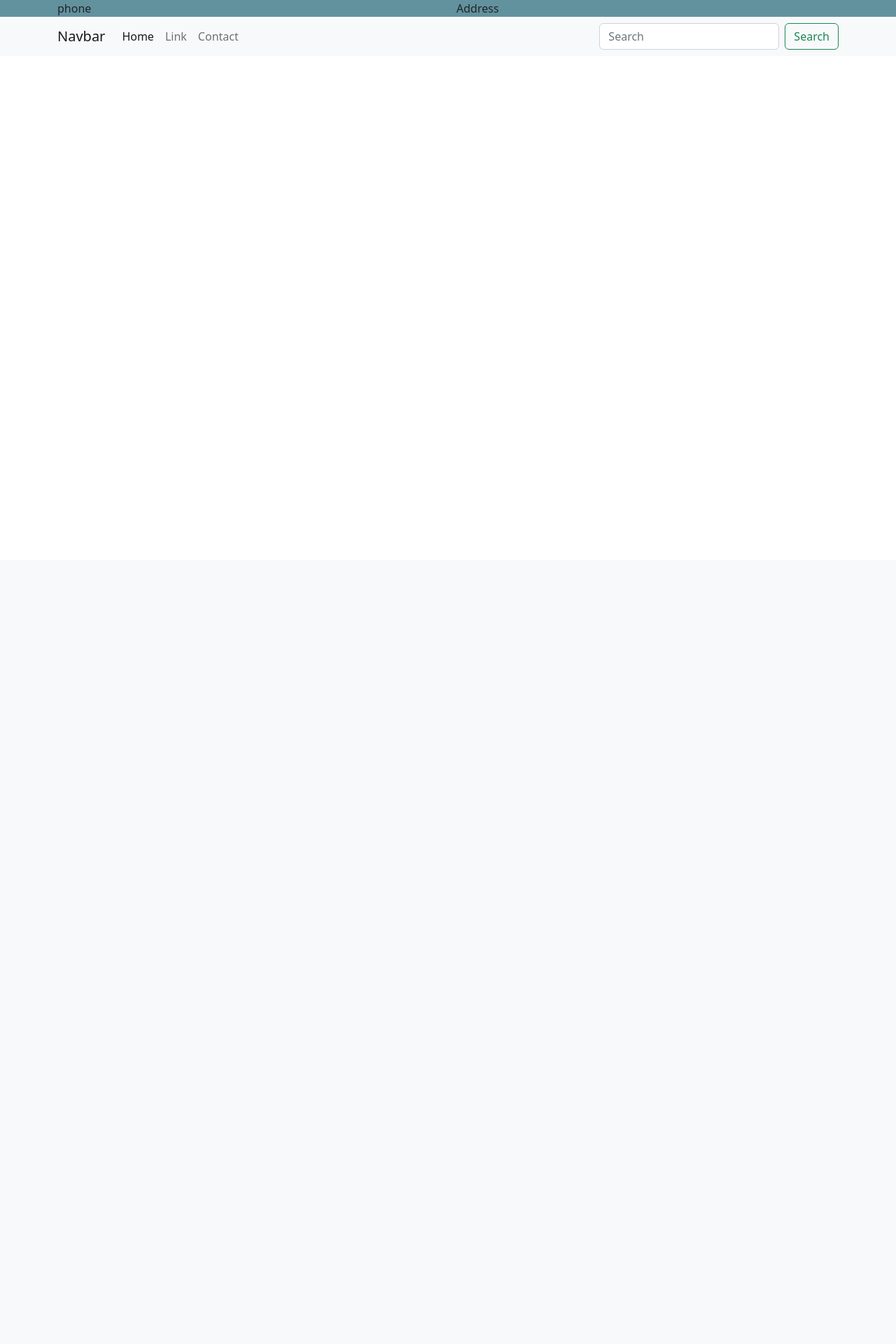
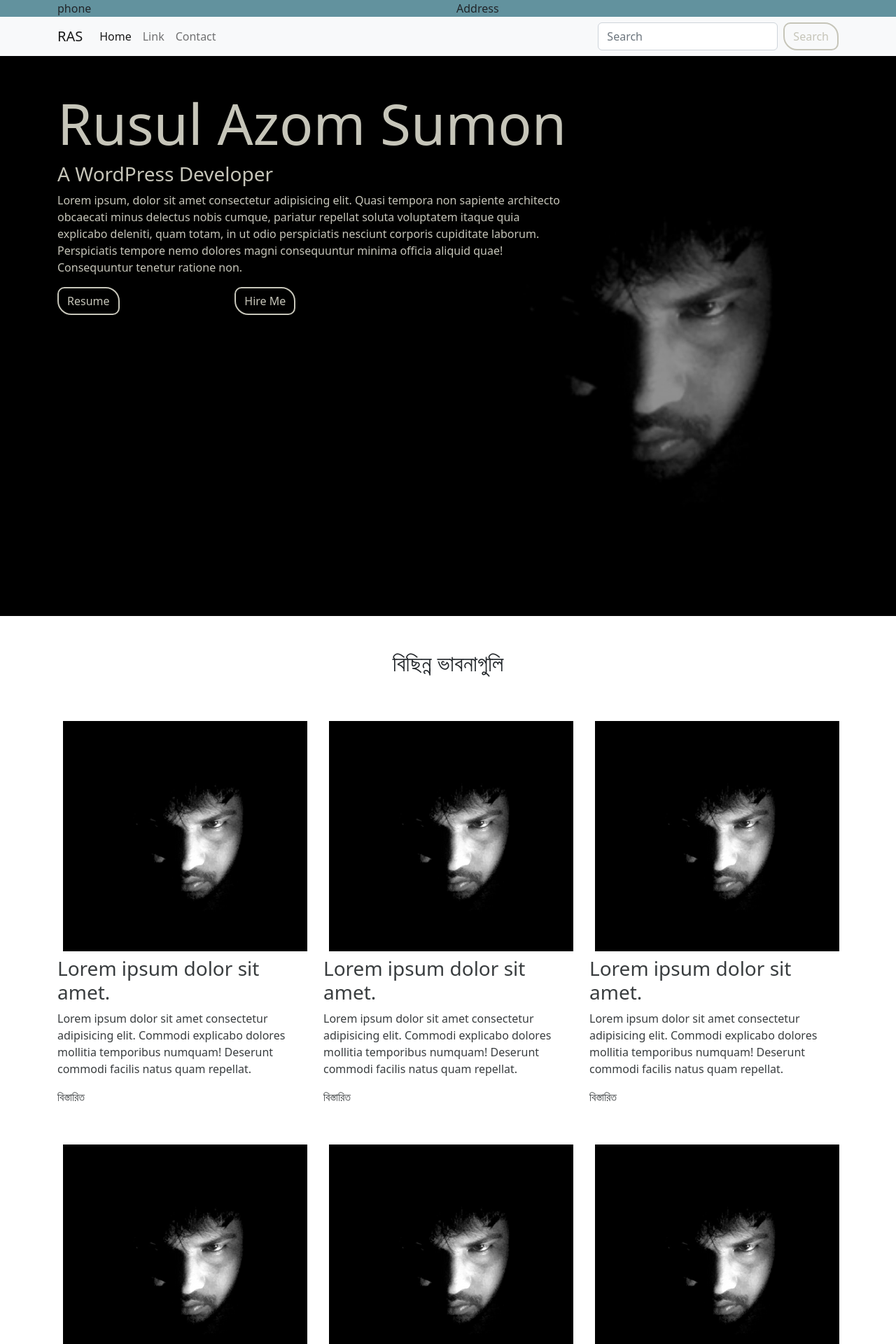
Before and after one commit to rusulazomsumon/wptcjsbd, a PHP site: page / in a window 1280 px wide. Shown: the top 1920 px of the page at 70% size. Before the commit the page ends 71 px from the top, so only its background shows below. Run offline with PHP 8.4, Linux system fonts and the light colour scheme; some libraries are stand-ins or nearby versions.

Commit message:
service area done

```diff
--- a/bootstrap/assect/css/style.css
+++ b/bootstrap/assect/css/style.css
@@ -1,4 +1,56 @@
+
 /* Top-BER */
 .top-ber{
     background-color: #62929E;
 }
+
+/* #########About Area##########  */
+.about-bg{
+    background: url("../img/WebCoverRusulAzom.jpg" );
+    width: 100%;
+    height: 100%;
+    /* Center and scale the image nicely */
+    background-position: center;
+    background-repeat: no-repeat;
+    background-size: cover;
+
+}
+.about-info{
+   width: 100vw;
+   height: 100vh;
+}
+.about-info-con h1,h3,p{
+    color: #C6C5B9;
+
+}
+.about-info-con .details{
+    color: #C6C5B9;
+
+}
+.btn{
+    color: #C6C5B9;
+    border: 2px solid #C6C5B9;
+    border-radius: 10px 20px 10px 20px;
+}
+
+.btn:hover{
+    color: #C6C5B9;
+    border: 2px solid #C6C5B9;
+    border-radius: 20px 10px 20px 10px;
+    transition: 1s;
+}
+
+/* #########Blog Area##########  */
+.blog-area a:link{
+    color: #393D3F;
+    text-decoration: none;
+
+}
+.blog-area p{
+    color: #393D3F;
+}
+/* #########Service Area##########  */
+
+.service-item{
+    background-color: #62929E;
+}
--- a/bootstrap/index.html
+++ b/bootstrap/index.html
@@ -4,8 +4,10 @@
     <meta charset="utf-8">
     <meta name="viewport" content="width=device-width, initial-scale=1">
     <title>RAS Daily</title>
+    <!-- bootstrap icon -->
+    <link rel="stylesheet" href="https://cdn.jsdelivr.net/npm/bootstrap-icons@1.3.0/font/bootstrap-icons.css">
+    <link href="./assect/css/bootstrap.css" rel="stylesheet" crossorigin="anonymous">
     <link rel="stylesheet" href="./assect/css/style.css">
-    <link href="./assect/css/bootstrap.css" rel="stylesheet" crossorigin="anonymous">
   </head>
   <body>
     <!-- top header -->
@@ -28,7 +30,7 @@
           <button class="navbar-toggler" type="button" data-bs-toggle="collapse" data-bs-target="#navbarTogglerDemo03" aria-controls="navbarTogglerDemo03" aria-expanded="false" aria-label="Toggle navigation">
             <span class="navbar-toggler-icon"></span>
           </button>
-          <a class="navbar-brand" href="#">Navbar</a>
+          <a class="navbar-brand" href="#">RAS</a>
           <div class="collapse navbar-collapse" id="navbarTogglerDemo03">
             <ul class="navbar-nav me-auto mb-2 mb-lg-0">
               <li class="nav-item">
@@ -49,6 +51,170 @@
         </div>
       </nav>
     </section>
+    <!-- header end -->
+
+    <!--  Intro Area (Slide)  -->
+    <section class="container-flued about-bg">
+      <div class="container about-info">
+        <div class="row">
+          <!-- About info content -->
+          <div class="col-8 mt-5 about-info-con">
+            <h1 class="display-1 name">
+              Rusul Azom Sumon
+            </h1>
+            <h3 class="des">A WordPress Developer</h3>
+            <p class="details">
+              Lorem ipsum, dolor sit amet consectetur adipisicing elit. Quasi tempora non sapiente architecto obcaecati minus delectus nobis cumque, pariatur repellat soluta voluptatem itaque quia explicabo deleniti, quam totam, in ut odio perspiciatis nesciunt corporis cupiditate laborum. Perspiciatis tempore nemo dolores magni consequuntur minima officia aliquid quae! Consequuntur tenetur ratione non.
+            </p>
+            <div class="btn-area">
+              <div class="row">
+                <div class="col-4">
+                  <button class="btn">Resume</button>
+                </div>
+                <div class="col-4">
+                  <button class="btn">Hire Me</button>
+                </div>
+              </div>
+            </div>
+          </div>
+          <!-- about info right -->
+          <div class="col-4">
+
+          </div>
+        </div>
+      </div>
+    </section>
+    <!-- intro area end -->
+
+    <!-- ###########Blog Area############# -->
+    <section class="container-flued blog-area">
+      <div class="container blog-container">
+        <div class="row">
+          <!-- *******Blog area intro******** -->
+          <div class="col-lg-12">
+              <div class="section-tittle pt-5 text-center">
+                  <h2>বিছিন্ন ভাবনাগুলি</h2>
+              </div>
+          </div>
+          <!-- ********* blog single item -->
+          <div class="col-xl-4 col-lg-4 col-md-6 pt-5 blog-item">
+            <!-- feture image -->
+            <div class="blog-fImg p-2">
+              <img src="./assect/img/rusulazomsumondarkldkf.png" alt="blog feture image">
+            </div>
+            <!-- blog content -->
+            <div class="blog-content">
+              <h3><a href="#">Lorem ipsum dolor sit amet.</a></h3>
+              <p>Lorem ipsum dolor sit amet consectetur adipisicing elit. Commodi explicabo dolores mollitia temporibus numquam! Deserunt commodi facilis natus quam repellat.</p>
+              <a href="#">বিস্তারিত</a>
+            </div>
+          </div>
+
+          <!-- ********* blog single item -->
+          <div class="col-xl-4 col-lg-4 col-md-6 pt-5 blog-item">
+            <!-- feture image -->
+            <div class="blog-fImg p-2">
+              <img src="./assect/img/rusulazomsumondarkldkf.png" alt="blog feture image">
+            </div>
+            <!-- blog content -->
+            <div class="blog-content">
+              <h3><a href="#">Lorem ipsum dolor sit amet.</a></h3>
+              <p>Lorem ipsum dolor sit amet consectetur adipisicing elit. Commodi explicabo dolores mollitia temporibus numquam! Deserunt commodi facilis natus quam repellat.</p>
+              <a href="#">বিস্তারিত</a>
+            </div>
+          </div>
+
+          <!-- ****** blog single item -->
+          <div class="col-xl-4 col-lg-4 col-md-6 pt-5 blog-item">
+            <!-- feture image -->
+            <div class="blog-fImg p-2">
+              <img src="./assect/img/rusulazomsumondarkldkf.png" alt="blog feture image">
+            </div>
+            <!-- blog content -->
+            <div class="blog-content">
+              <h3><a href="#">Lorem ipsum dolor sit amet.</a></h3>
+              <p>Lorem ipsum dolor sit amet consectetur adipisicing elit. Commodi explicabo dolores mollitia temporibus numquam! Deserunt commodi facilis natus quam repellat.</p>
+              <a href="#">বিস্তারিত</a>
+            </div>
+          </div>
+          <!-- ********* blog single item -->
+          <div class="col-xl-4 col-lg-4 col-md-6 pt-5 blog-item">
+            <!-- feture image -->
+            <div class="blog-fImg p-2">
+              <img src="./assect/img/rusulazomsumondarkldkf.png" alt="blog feture image">
+            </div>
+            <!-- blog content -->
+            <div class="blog-content">
+              <h3><a href="#">Lorem ipsum dolor sit amet.</a></h3>
+              <p>Lorem ipsum dolor sit amet consectetur adipisicing elit. Commodi explicabo dolores mollitia temporibus numquam! Deserunt commodi facilis natus quam repellat.</p>
+              <a href="#">বিস্তারিত</a>
+            </div>
+          </div>
+
+          <!-- ********* blog single item -->
+          <div class="col-xl-4 col-lg-4 col-md-6 pt-5 blog-item">
+            <!-- feture image -->
+            <div class="blog-fImg p-2">
+              <img src="./assect/img/rusulazomsumondarkldkf.png" alt="blog feture image">
+            </div>
+            <!-- blog content -->
+            <div class="blog-content">
+              <h3><a href="#">Lorem ipsum dolor sit amet.</a></h3>
+              <p>Lorem ipsum dolor sit amet consectetur adipisicing elit. Commodi explicabo dolores mollitia temporibus numquam! Deserunt commodi facilis natus quam repellat.</p>
+              <a href="#">বিস্তারিত</a>
+            </div>
+          </div>
+
+          <!-- ****** blog single item -->
+          <div class="col-xl-4 col-lg-4 col-md-6 pt-5 blog-item">
+            <!-- feture image -->
+            <div class="blog-fImg p-2">
+              <img src="./assect/img/rusulazomsumondarkldkf.png" alt="blog feture image">
+            </div>
+            <!-- blog content -->
+            <div class="blog-content">
+              <h3><a href="#">Lorem ipsum dolor sit amet.</a></h3>
+              <p>Lorem ipsum dolor sit amet consectetur adipisicing elit. Commodi explicabo dolores mollitia temporibus numquam! Deserunt commodi facilis natus quam repellat.</p>
+              <a href="#">বিস্তারিত</a>
+            </div>
+          </div>
+
+        </div>
+      </div>
+
+    </section>
+    <!-- blog area end -->
+
+    <!-- ###########Service Area############# -->
+    <section class="container-flued service-item">
+      <div class="container blog-container">
+        <div class="row">
+          <!-- *******Blog area intro******** -->
+          <div class="col-lg-12">
+              <div class="section-tittle pt-5 text-center">
+                  <h2>Services</h2>
+                  <p>Lorem ipsum dolor sit amet consectetur, adipisicing elit. Eos velit error et distinctio optio fugiat, ullam, voluptates impedit, nisi quos maiores aperiam obcaecati ducimus quibusdam officia tenetur eaque porro nam.</p>
+              </div>
+          </div>
+          <!-- ********* Service single item -->
+          <div class="col-xl-4 col-lg-4 col-md-6 pt-5 ">
+            <!-- Service Icon -->
+            <div class="blog-icon p-2">
+              <i class="bi bi-display"></i>
+            </div>
+            <!-- Service content -->
+            <div class="blog-content text-center">
+              <h3><a href="#">Lorem ipsum dolor sit amet.</a></h3>
+              <p>Lorem ipsum dolor sit amet consectetur adipisicing elit. Commodi explicabo dolores mollitia temporibus numquam! Deserunt commodi facilis natus quam repellat.</p>
+              <button class="btn">Order Now</button>
+            </div>
+          </div>
+
+        </div>
+      </div>
+
+    </section>
+
 
     <script src="./assect/js/bootstrap.bundle.min.js" crossorigin="anonymous"></script>
   </body>
```
Also changed, not shown: bootstrap/assect/img/WebCoverRusulAzom.jpg (added), bootstrap/assect/img/ra sumon old pfofd.jpg (added), bootstrap/assect/img/rusulazomsumondarkldkf.png (added), bootstrap/assect/js/rusulAzomSumonOfficial.webp (added).
